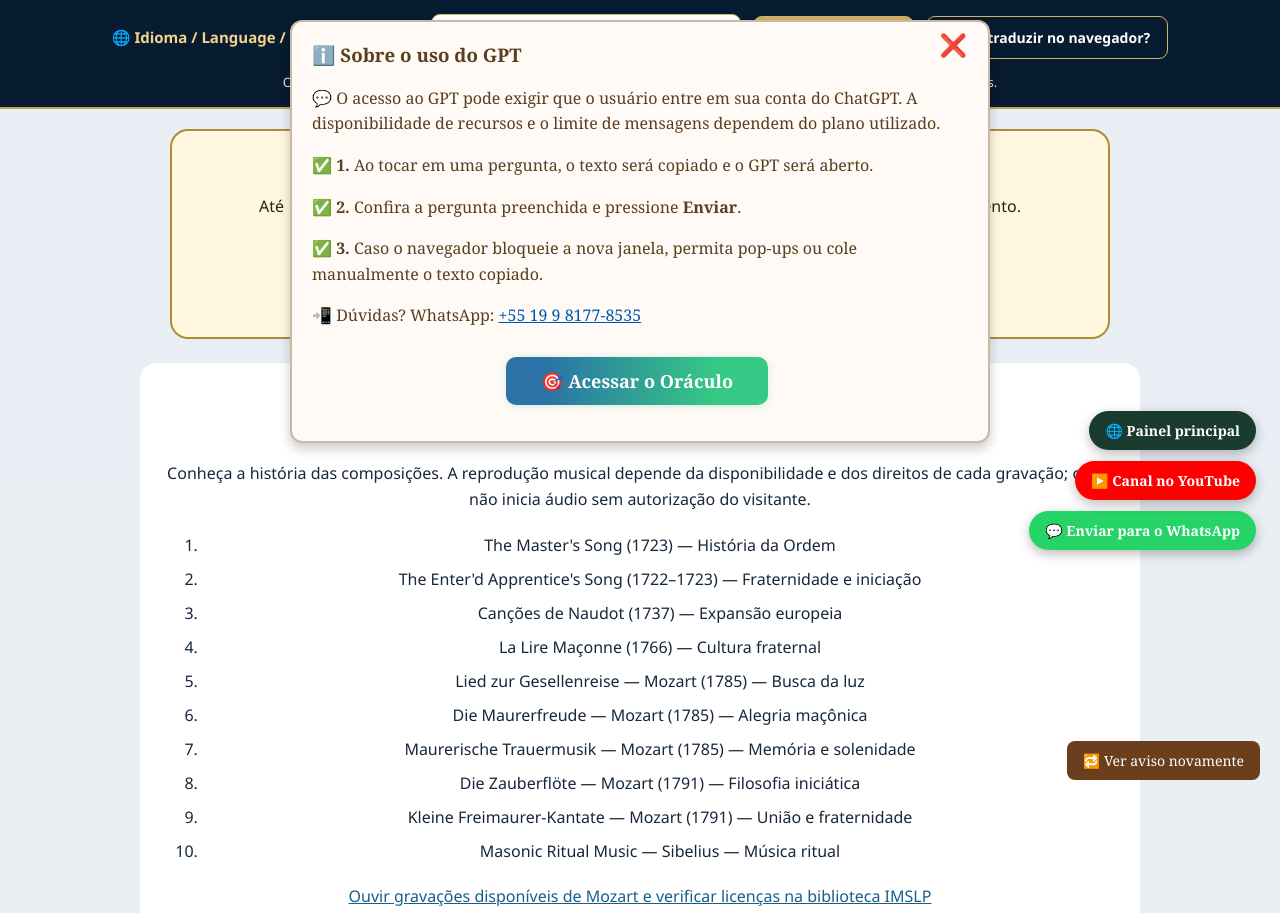
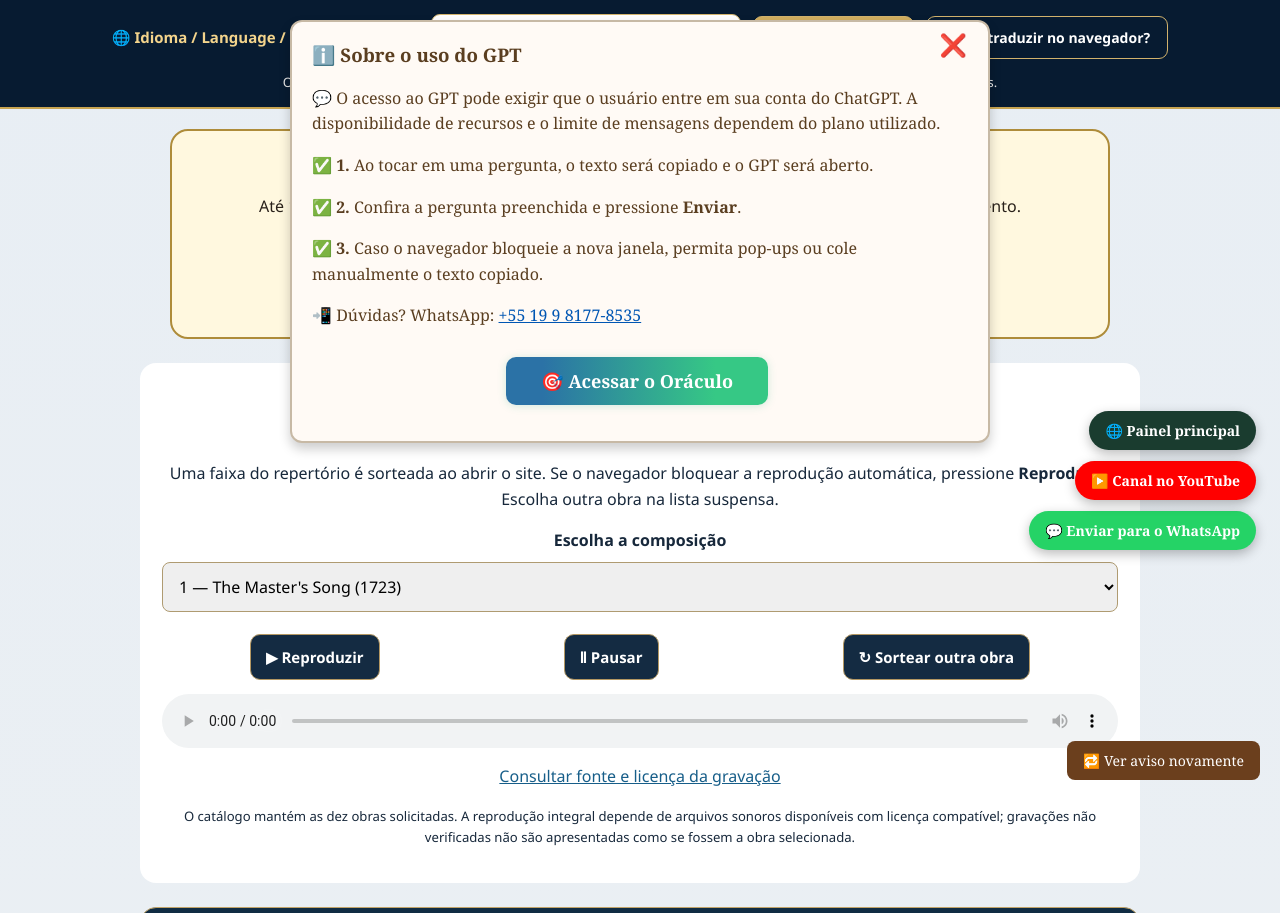
Before and after one commit to DalPiero/ORACULO-BRASILIA-2026, a website: page public/index.html in a window 1280 px wide. Shown: the top 913 px of the page. Drawn offline with Linux system fonts and the light colour scheme.

Commit message:
Add random-opening music player and selectable historical repertoire

```diff
--- a/public/index.html
+++ b/public/index.html
@@ -927,18 +927,34 @@ body{background:linear-gradient(180deg,#e8eef4 0%,#f8f6f0 38%,#f2f7f4 100%);colo
 #oraculo-musica{max-width:1000px;margin:24px auto;background:#fff;padding:22px;border-radius:16px;color:#17283b;font:16px/1.5 Segoe UI,Arial,sans-serif}
 #oraculo-musica a{color:#175e89}#oraculo-musica li{padding:5px}
 </style>
-<section id="oraculo-musica"><h2>Repertório histórico: música e tradição maçônica</h2><p>Conheça a história das composições. A reprodução musical depende da disponibilidade e dos direitos de cada gravação; o site não inicia áudio sem autorização do visitante.</p><ol>
-<li>The Master's Song (1723) — História da Ordem</li>
-<li>The Enter'd Apprentice's Song (1722–1723) — Fraternidade e iniciação</li>
-<li>Canções de Naudot (1737) — Expansão europeia</li>
-<li>La Lire Maçonne (1766) — Cultura fraternal</li>
-<li>Lied zur Gesellenreise — Mozart (1785) — Busca da luz</li>
-<li>Die Maurerfreude — Mozart (1785) — Alegria maçônica</li>
-<li>Maurerische Trauermusik — Mozart (1785) — Memória e solenidade</li>
-<li>Die Zauberflöte — Mozart (1791) — Filosofia iniciática</li>
-<li>Kleine Freimaurer-Kantate — Mozart (1791) — União e fraternidade</li>
-<li>Masonic Ritual Music — Sibelius — Música ritual</li>
-</ol><p><a href="https://imslp.org/wiki/Maurerische_Trauermusik%2C_K.477_%28Mozart%2C_Wolfgang_Amadeus%29" target="_blank" rel="noopener noreferrer">Ouvir gravações disponíveis de Mozart e verificar licenças na biblioteca IMSLP</a></p></section>
+<section id="oraculo-musica" aria-labelledby="oraculo-music-title">
+<h2 id="oraculo-music-title">Tradição musical maçônica — repertório histórico</h2>
+<p>Uma faixa do repertório é sorteada ao abrir o site. Se o navegador bloquear a reprodução automática, pressione <strong>Reproduzir</strong>. Escolha outra obra na lista suspensa.</p>
+<label for="oraculo-music-select"><strong>Escolha a composição</strong></label>
+<select id="oraculo-music-select" style="display:block;width:100%;padding:12px;margin:10px 0;border:1px solid #af9b71;border-radius:8px;font:16px Segoe UI,Arial,sans-serif">
+<option value="masters">1 — The Master's Song (1723)</option>
+<option value="apprentice">2 — The Enter'd Apprentice's Song (1722–1723)</option>
+<option value="naudot">3 — Canções de Naudot (1737)</option>
+<option value="lire">4 — La Lire Maçonne (1766)</option>
+<option value="gesellen">5 — Lied zur Gesellenreise — Mozart (1785)</option>
+<option value="freude">6 — Die Maurerfreude — Mozart (1785)</option>
+<option value="trauermusik">7 — Maurerische Trauermusik — Mozart (1785)</option>
+<option value="zauber">8 — Die Zauberflöte — Mozart (1791)</option>
+<option value="kantate">9 — Kleine Freimaurer-Kantate — Mozart (1791)</option>
+<option value="sibelius">10 — Masonic Ritual Music — Sibelius</option>
+</select>
+<div style="display:flex;flex-wrap:wrap;gap:8px">
+<button type="button" id="oraculo-music-play" class="eixo-consulta">▶ Reproduzir</button>
+<button type="button" id="oraculo-music-pause" class="eixo-consulta">Ⅱ Pausar</button>
+<button type="button" id="oraculo-music-random" class="eixo-consulta">↻ Sortear outra obra</button>
+</div>
+<audio id="oraculo-music-audio" controls preload="none" style="display:block;width:100%;margin:14px 0"></audio>
+<p id="oraculo-music-status" role="status" aria-live="polite"></p>
+<p id="oraculo-music-description" style="font-size:.95rem"></p>
+<p><a id="oraculo-music-source" href="https://commons.wikimedia.org/" target="_blank" rel="noopener noreferrer">Consultar fonte e licença da gravação</a></p>
+<p style="font-size:.82rem">O catálogo mantém as dez obras solicitadas. A reprodução integral depende de arquivos sonoros disponíveis com licença compatível; gravações não verificadas não são apresentadas como se fossem a obra selecionada.</p>
+</section>
+<script defer src="/oraculo-musica.js"></script>
 <section id="oraculo-admin-inline"><h2>Administração do Oráculo</h2><button type="button" id="oraAdminToggle" aria-expanded="false" aria-controls="oraAdminHidden">Mostrar administração</button><div id="oraAdminHidden" hidden>
 <p>Área exclusiva. A senha é verificada pelo servidor e não é armazenada no navegador.</p><form id="oraAdminLogin"><label for="oraInlinePassword">Senha do administrador:</label><input id="oraInlinePassword" type="password" required minlength="24" autocomplete="off"><button type="submit">Entrar</button><button type="button" id="oraInlineEye" aria-label="Mostrar ou ocultar senha">Mostrar/ocultar senha</button></form>
 <p id="oraInlineMessage" role="status"></p><div id="oraInlinePanel" hidden><button type="button" id="oraInlineRefresh">Atualizar solicitações</button><button type="button" id="oraInlineLogout">Sair</button><div id="oraInlineRequests"></div>
```
